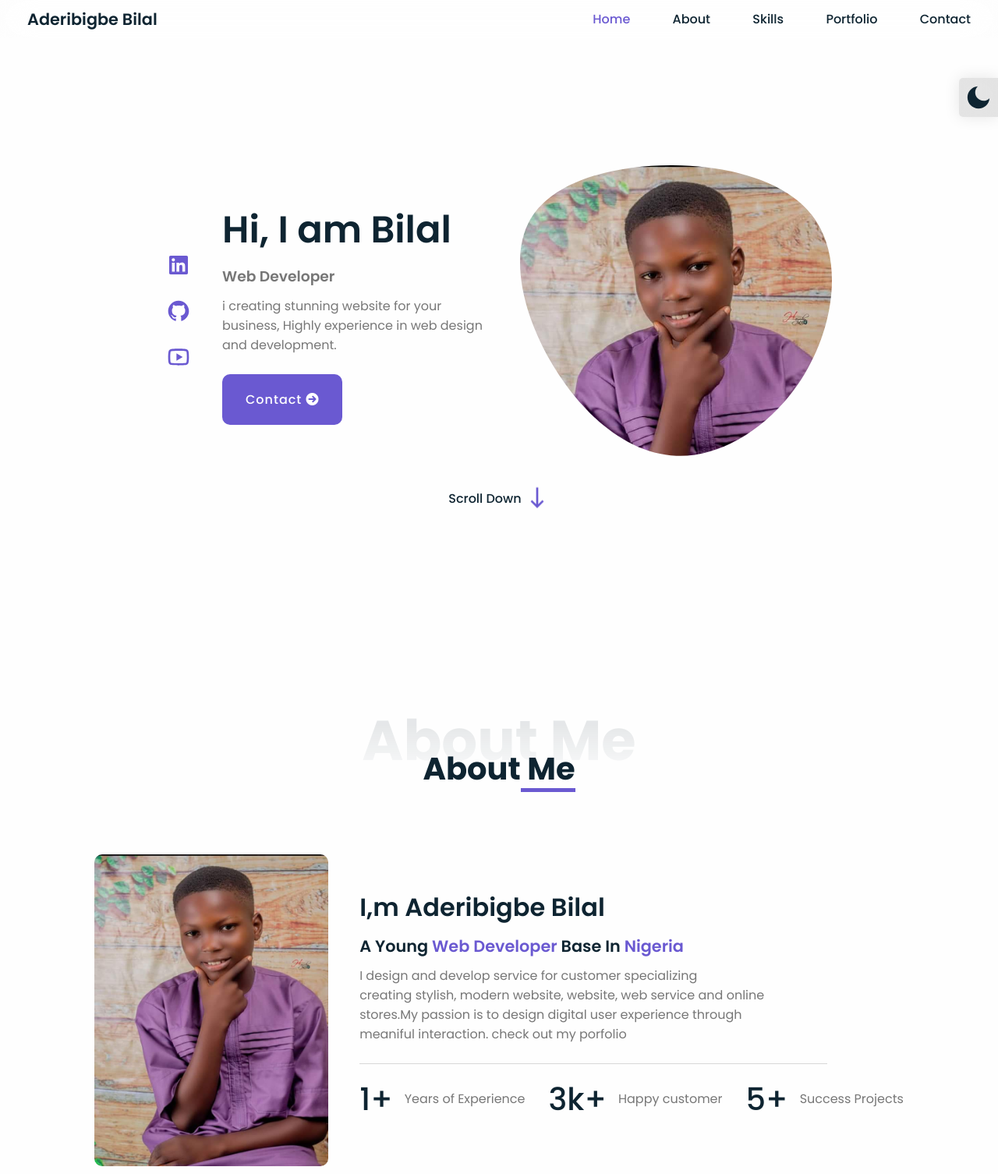
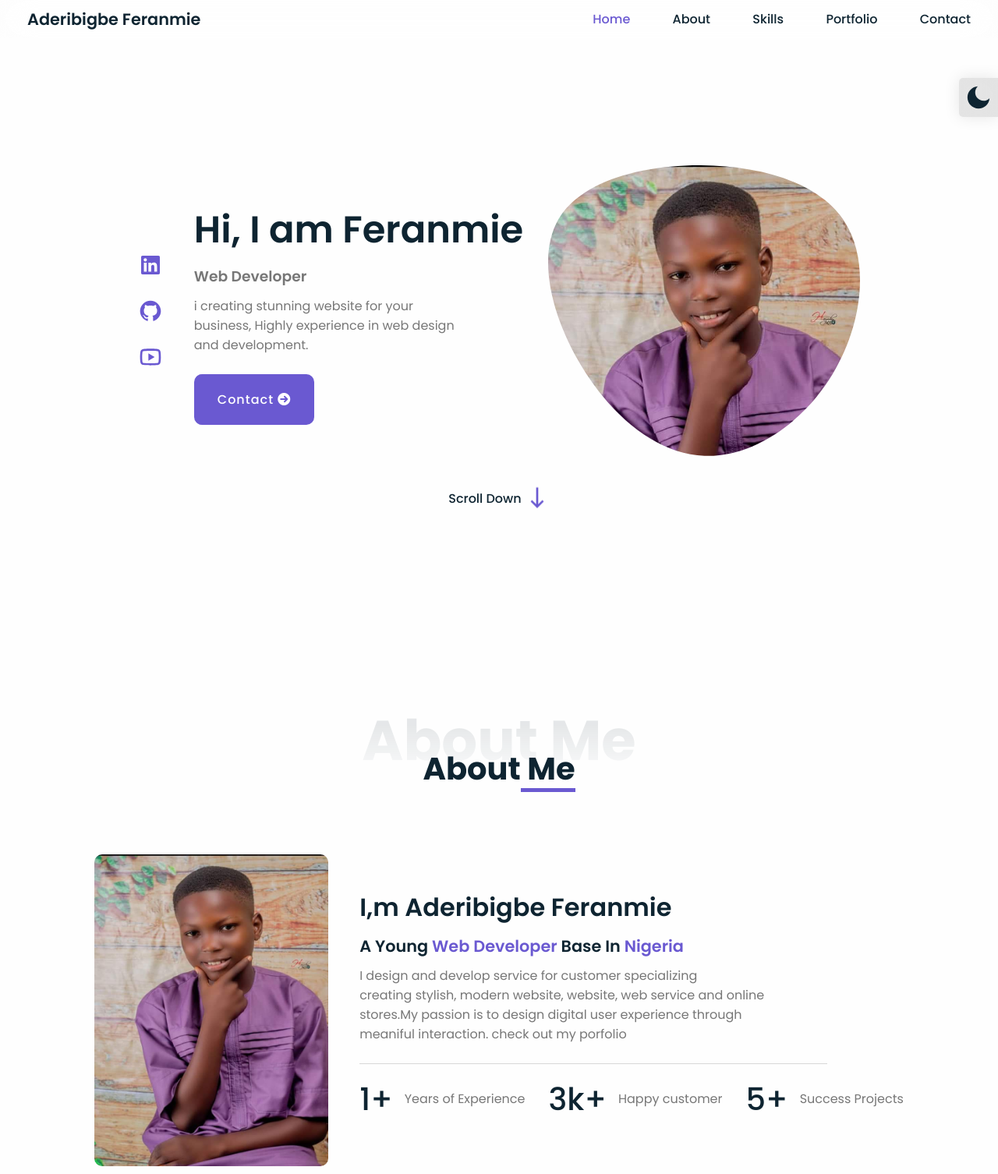
Before and after one commit to bilalcodingstudio/Aderibigebe-Bilal-Adebowale, a plain HTML site: page index.html in a window 1280 px wide. Shown: the top 1506 px of the page at 78% size. Drawn offline with Linux system fonts and the light colour scheme.

Commit message:
index.html

```diff
--- a/index.html
+++ b/index.html
@@ -5,7 +5,7 @@
     <meta http-equiv="X-UA-Compatible" content="IE=edge">
     <meta name="viewport" content="width=device-width, initial-scale=1.0">
     <link rel="shortcut icon" href="img/img1.jpg" type="image/x-icon">
-    <title>Aderibigbe Bilal Adebowale Portfolio</title>
+    <title>Aderibigbe Feranmie Adebowale Portfolio</title>
     <link rel="stylesheet" href="style.css">
     <link rel="stylesheet" href="swipe.css">
     <link rel="stylesheet" href="https://cdnjs.cloudflare.com/ajax/libs/font-awesome/6.0.0-beta2/css/all.min.css">
@@ -23,7 +23,7 @@
     </div>
     <header>
         <div class="nav-bar">
-            <a href="#" class="logo">Aderibigbe Bilal</a>
+            <a href="#" class="logo">Aderibigbe Feranmie</a>
             <div class="navgation">
                 <div class="nav-items">
                     <div class="nav-close-btn">
@@ -55,7 +55,7 @@
             <a href="https://www.youtube.com/@bilalcodingstudio" target="_blank"><svg xmlns="http://www.w3.org/2000/svg" viewBox="0 0 24 24" fill="currentColor"><path d="M19.6069 6.99482C19.5307 6.69695 19.3152 6.47221 19.0684 6.40288C18.6299 6.28062 16.501 6 12.001 6C7.50098 6 5.37252 6.28073 4.93225 6.40323C4.68776 6.47123 4.4723 6.69593 4.3951 6.99482C4.2863 7.41923 4.00098 9.19595 4.00098 12C4.00098 14.804 4.2863 16.5808 4.3954 17.0064C4.47126 17.3031 4.68676 17.5278 4.93251 17.5968C5.37252 17.7193 7.50098 18 12.001 18C16.501 18 18.6299 17.7194 19.0697 17.5968C19.3142 17.5288 19.5297 17.3041 19.6069 17.0052C19.7157 16.5808 20.001 14.8 20.001 12C20.001 9.2 19.7157 7.41923 19.6069 6.99482ZM21.5442 6.49818C22.001 8.28 22.001 12 22.001 12C22.001 12 22.001 15.72 21.5442 17.5018C21.2897 18.4873 20.547 19.2618 19.6056 19.5236C17.8971 20 12.001 20 12.001 20C12.001 20 6.10837 20 4.39637 19.5236C3.45146 19.2582 2.70879 18.4836 2.45774 17.5018C2.00098 15.72 2.00098 12 2.00098 12C2.00098 12 2.00098 8.28 2.45774 6.49818C2.71227 5.51273 3.45495 4.73818 4.39637 4.47636C6.10837 4 12.001 4 12.001 4C12.001 4 17.8971 4 19.6056 4.47636C20.5505 4.74182 21.2932 5.51636 21.5442 6.49818ZM10.001 15.5V8.5L16.001 12L10.001 15.5Z"></path></svg></a>
         </div>
         <div class="info">
-            <h2>Hi, I am Bilal</h2>
+            <h2>Hi, I am Feranmie</h2>
             <h3>Web Developer</h3>
             <p>i creating stunning website for your <br>
                 business, Highly experience in web design <br>
@@ -98,7 +98,7 @@
 
         <div class="about-info">
             <div class="description">
-                <h3>I,m Aderibigbe Bilal</h3>
+                <h3>I,m Aderibigbe Feranmie</h3>
                 <h4>A Young <span>Web Developer</span> Base In <span>Nigeria</span></h4>
                 <p>I design and develop service for customer specializing <br> creating
                     stylish, modern website, website, web service and online <br> stores.My passion
@@ -691,7 +691,7 @@ Using elements like typography, color, images, and layout, graphic designers hel
             </div> -->
     </div>
     <div class="footer-copyright group" >
-        <p>@ 2025 by Aderibigbe Bilal Adebowale. All rights reserved.</p>
+        <p>@ 2025 by Aderibigbe Feranmie Adebowale. All rights reserved.</p>
     </div>
 </footer>
 <script src="scrool.js"></script>
```
